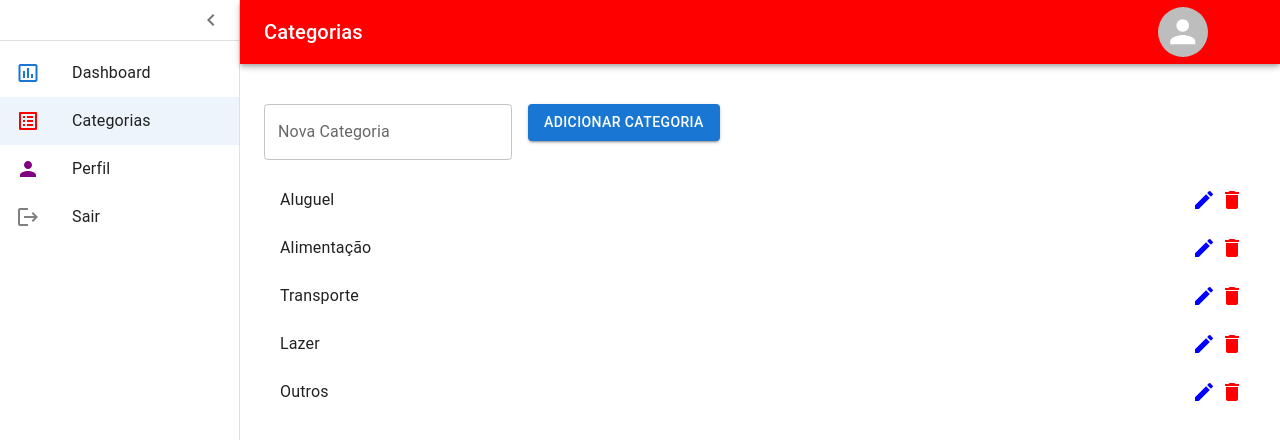
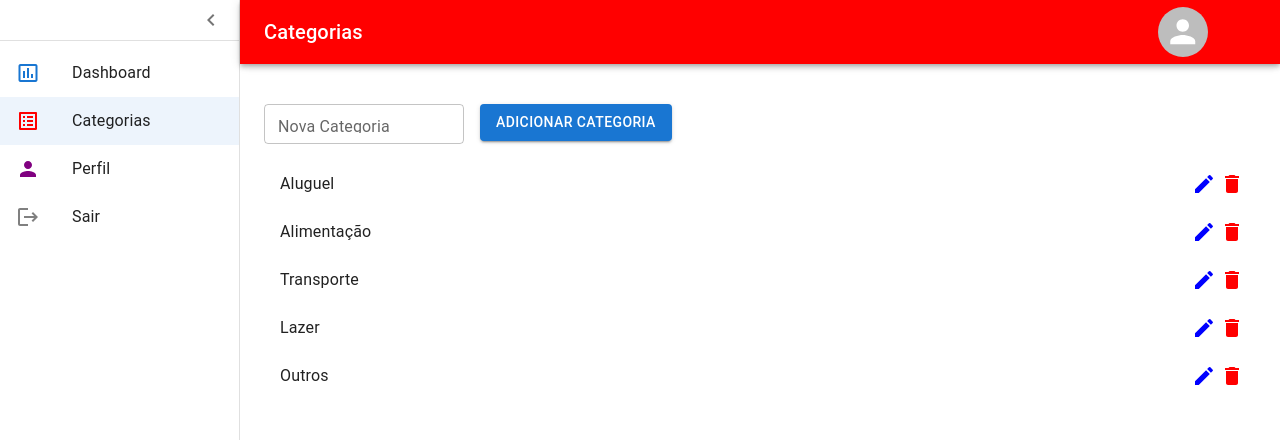
Before and after one commit to O-Farias/PlanifiqueV1-Frontend, a React (Vite) app: page /categorias in a window 1280 px wide. Shown: the top 440 px of the page. Built offline with nearby package versions, Linux system fonts and the light colour scheme.

Commit message:
feat: Melhorar estilização do campo de inserção de valores

```diff
--- a/src/pages/Categorias.tsx
+++ b/src/pages/Categorias.tsx
@@ -127,6 +127,22 @@ const Categorias: React.FC = () => {
             value={newCategory}
             onChange={(e) => setNewCategory(e.target.value)}
             margin="normal"
+            sx={{ width: "200px", height: "40px" }}
+            InputProps={{
+              sx: {
+                height: "100%",
+                "& .MuiInputBase-input": {
+                  height: "100%",
+                  padding: "10px",
+                  boxSizing: "border-box",
+                },
+              },
+            }}
+            InputLabelProps={{
+              sx: {
+                lineHeight: "13px",
+              },
+            }}
           />
           <Button
             variant="contained"
```
